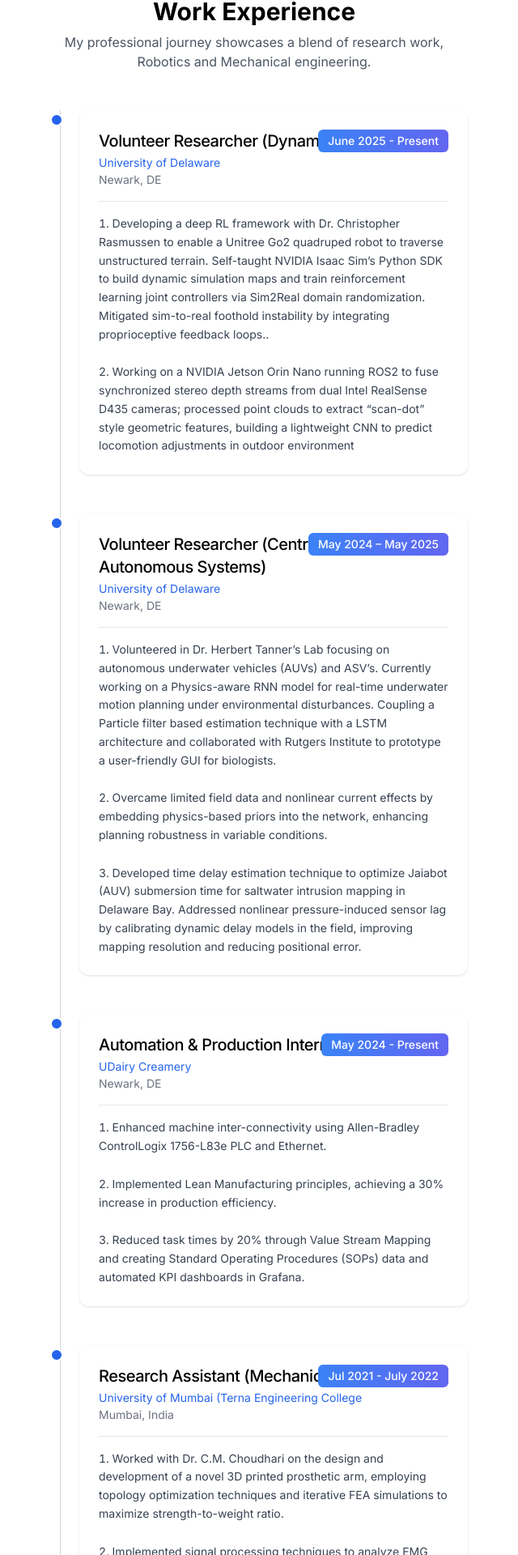
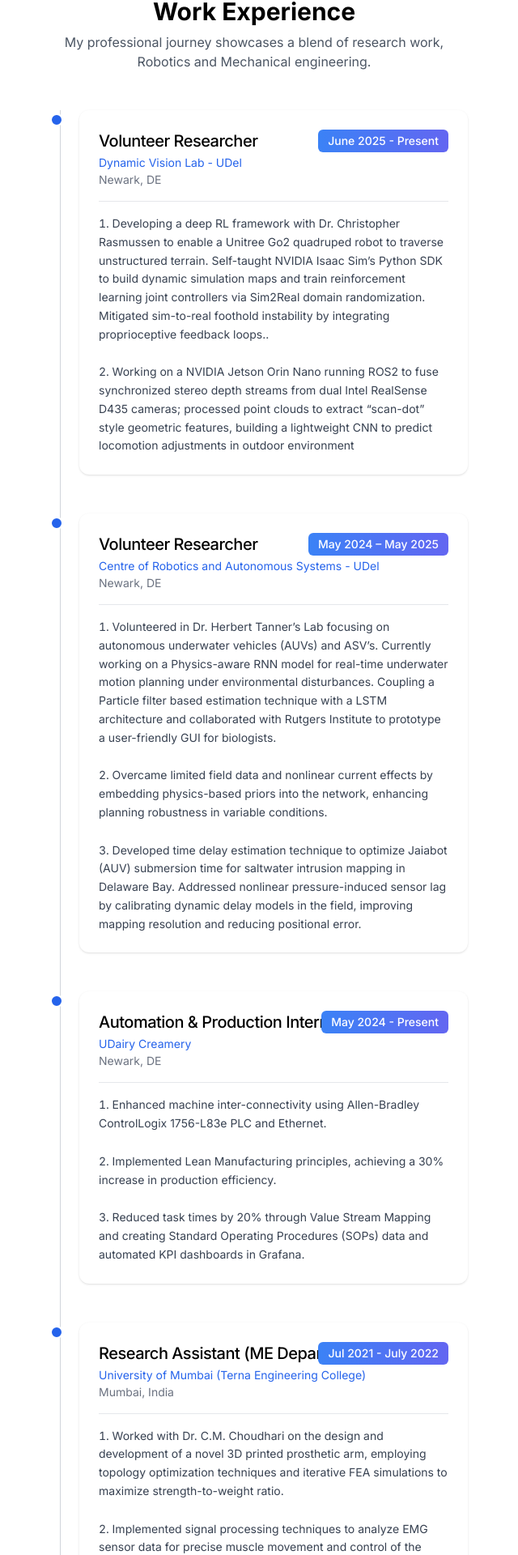
Before and after one commit to rushabhdhoke/Personal-Website, a Next.js app: page /blog in a window 1280 px wide. Shown: the part 799-2719 px from the top of the page at 81% size, without its empty margins (326-966 px from the left). Built offline with nearby package versions, Linux system fonts and the light colour scheme.

Commit message:
Update AboutTimeline.tsx

```diff
--- a/app/components/AboutTimeline.tsx
+++ b/app/components/AboutTimeline.tsx
@@ -14,8 +14,8 @@
 const experiences: Experience[] = [
   {
     dateRange: "June 2025 - Present",
-    role: "Volunteer Researcher (Dynamic Vision Lab)",
-    company: "University of Delaware",
+    role: "Volunteer Researcher",
+    company: " Dynamic Vision Lab - UDel",
     //companyUrl: "https://www.udel.edu",
     location: "Newark, DE",
     bullets: [
@@ -26,8 +26,8 @@
 
   {
     dateRange: "May 2024 – May 2025",
-    role: "Volunteer Researcher (Centre of Robotics and Autonomous Systems)",
-    company: "University of Delaware",
+    role: "Volunteer Researcher",
+    company: "Centre of Robotics and Autonomous Systems - UDel",
     //companyUrl: "https://www.udel.edu",
     location: "Newark, DE",
     bullets: [
@@ -50,8 +50,8 @@
   },
   {
     dateRange: "Jul 2021 - July 2022",
-    role: "Research Assistant (Mechanical Engineering)",
-    company: "University of Mumbai (Terna Engineering College",
+    role: "Research Assistant (ME Department)",
+    company: "University of Mumbai (Terna Engineering College)",
     //companyUrl: "https://spu.ac.in",
     location: "Mumbai, India",
     bullets: [
```
